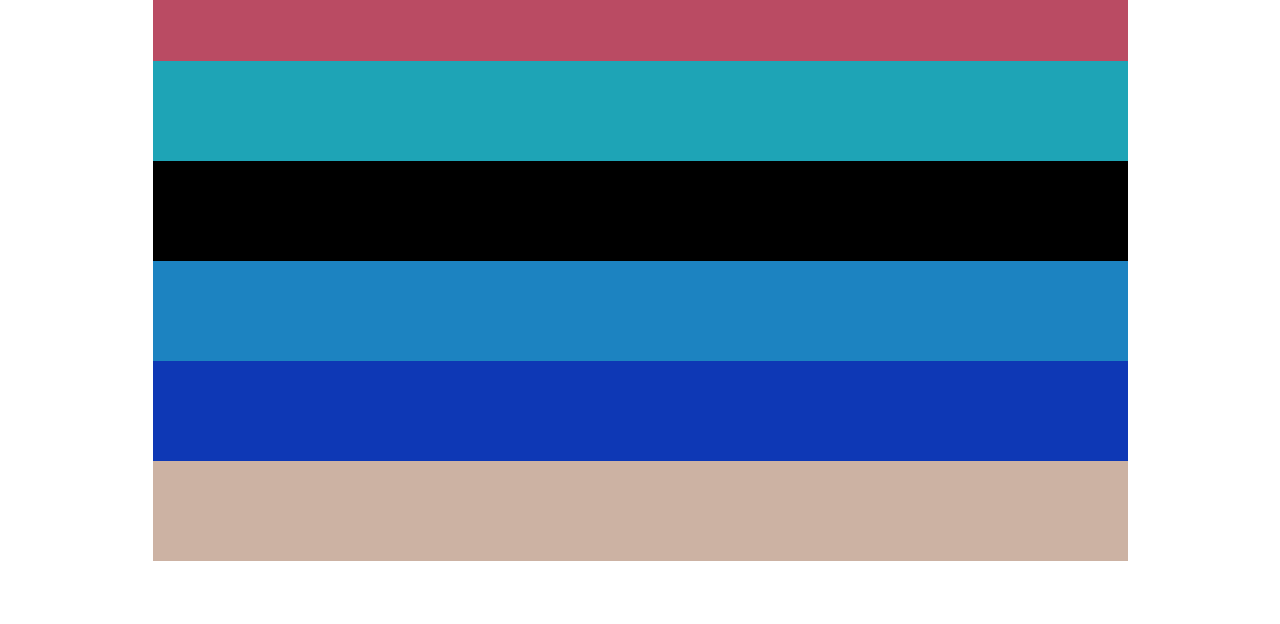
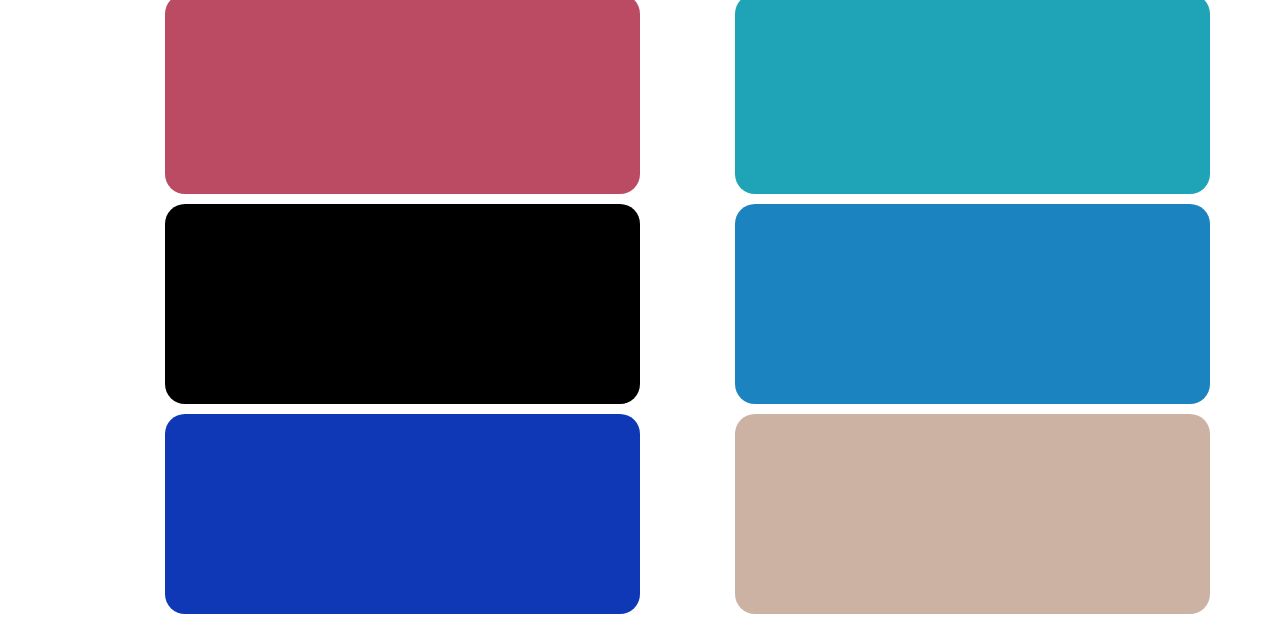
Before and after one commit to DociIva/html-css-bootstrap-freelancer, a plain HTML site: page index.html in a window 1280 px wide. Shown: the part 469-1093 px from the top of the page. Before the commit the page ends 1030 px from the top, so only its background shows below. Drawn offline with nearby package versions, Linux system fonts and the light colour scheme.

Commit message:
main hero

```diff
--- a/css/style.css
+++ b/css/style.css
@@ -3,41 +3,55 @@
 /*header*/
 .header-top {
     height: 100px;
-    background: #2c3e50;
+    background:#2c3e50 ;
 }
 .header-bottom {
     height: 300px;
-    background: #1abc9c;
+    background:#1abc9c;
 }
-.hero {
-    height: 500px;
+/*MAIN HERO*/
+h2 {
+    text-align: center;
 }
-.col-xs-10 {
-    height: 30px;
-    background: violet;
+/*card*/
+.card-1 {
+    height: 200px;
+    background: #ba4b63;
+    border-radius: 20px;
+    margin-bottom: 10px;
 }
-/*COLORE DEI 6 BOX NEL HERO*/
-.hero .uno {
-    height: 100px;
-    background: #ba4b63;
+.card-2 {
+    height: 200px;
+    background:#1ea4b6;
+    border-radius: 20px;
+    margin-bottom: 10px;
 }
-.hero .due {
-    height: 100px;
-    background: #1ea4b6;
+.card-3 {
+    height: 200px;
+    background: #000;
+    border-radius: 20px;
+    margin-bottom: 10px;
 }
-.hero .tre {
-    height: 100px;
-    background: black;
+.card-4 {
+    height: 200px;
+    background:#1c83c1;
+    border-radius: 20px;
+    margin-bottom: 10px;
 }
-.hero .qua {
-    height: 100px;
-    background: #1c83c1;
+.card-5 {
+    height: 200px;
+    background: #0e38b5;
+    border-radius: 20px;
+    margin-bottom: 10px;
 }
-.hero .cin {
-    height: 100px;
-    background: #0e38b5;
+.card-6 {
+    height: 200px;
+    background: #ccb2a3;
+    border-radius: 20px;
+    margin-bottom: 10px;
 }
-.hero .sei {
-    height: 100px;
-    background: #ccb2a3;
+/*media per le card quando sono sul tablet padding di lato*/
+@media screen and (min-width:768px) {
+
+
 }
--- a/index.html
+++ b/index.html
@@ -13,7 +13,7 @@
 </head>
 <body>
     <!--HEADER-->
-    <header>
+  <header>
     <div class="header-top">
         <div class="container">
             <div class="row">
@@ -29,25 +29,24 @@
             </div>
         </div>
     </div>
-    </header>
-    <!--HERO / JUMBOTRON-->
-     <section class="hero">
-         <div class="container">
-             <div class="row">
-                 <!--Offset per il titolo-->
-                 <div class="col-xs-10 col-xs-offset-1"></div>
-             </div>
-             <div class="row">
-                <div class="col-xs-10 col-xs-offset-1 uno"></div>
-                <div class="col-xs-10 col-xs-offset-1 due"></div>
-                <div class="col-xs-10 col-xs-offset-1 tre"></div>
-                <div class="col-xs-10 col-xs-offset-1 qua"></div>
-                <div class="col-xs-10 col-xs-offset-1 cin"></div>
-                <div class="col-xs-10 col-xs-offset-1 sei"></div>
-            </div>
+  </header>
+  <!--MAIN-->
+  <main>
+    <!-- MAIN CONTENT CARD PORTFOLIO / HERO / JUMBOTRON-->
+    <section class="main-content">
+        <h2>PORTFOLIO</h2>
+        <div class="container">
+           <div class="card-1 col-xs-12 col-sm-5 col-sm-offset-1"></div>
+           <div class="card-2 col-xs-12 col-sm-5 col-sm-offset-1"></div>
+           <div class="card-3 col-xs-12 col-sm-5 col-sm-offset-1"></div>
+           <div class="card-4 col-xs-12 col-sm-5 col-sm-offset-1"></div>
+           <div class="card-5 col-xs-12 col-sm-5 col-sm-offset-1"></div>
+           <div class="card-6 col-xs-12 col-sm-5 col-sm-offset-1"></div>
+        </div>
 
-         </div>
-     </section>
+    </section>
+  </main>
+
 
 </body>
 </html>
```
